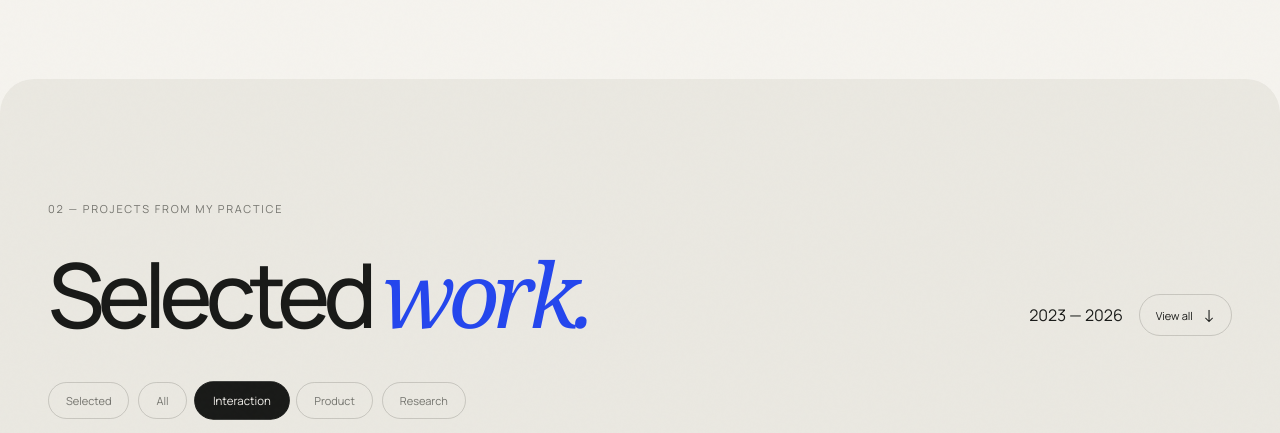
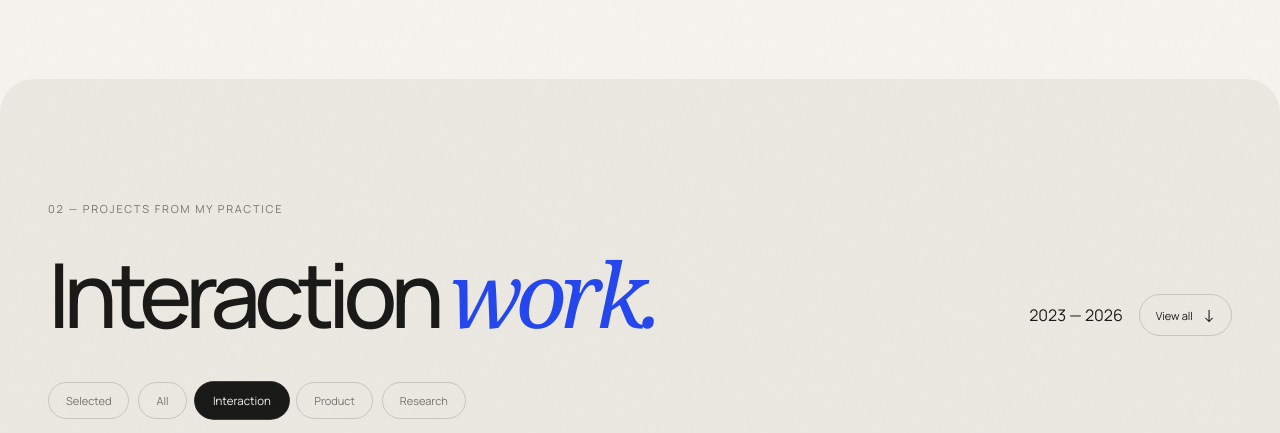
Before and after one commit to ursatelliteli-oss/portfolio, a plain HTML site: page index.html in a window 1280 px wide. Both pictures are taken after a click on the button "Interaction". Shown: the part 1592-2025 px from the top of the page. Drawn offline with Linux system fonts and the light colour scheme.

Commit message:
Update work heading with selected category

```diff
--- a/index.html
+++ b/index.html
@@ -73,7 +73,7 @@
     </div></section>
     <section class="works" id="works"><div class="wrap">
       <div class="section-kicker reveal">02 — Projects from my practice</div>
-      <div class="works-head reveal"><h2>Selected <em>work.</em></h2><div class="works-head-tools"><span class="work-count">2023 — 2026</span><button class="micro-button works-all" type="button"><span class="all-label">View all</span><span class="arrow">↓</span></button></div></div>
+      <div class="works-head reveal"><h2 aria-live="polite">Selected <em>work.</em></h2><div class="works-head-tools"><span class="work-count">2023 — 2026</span><button class="micro-button works-all" type="button"><span class="all-label">View all</span><span class="arrow">↓</span></button></div></div>
       <div class="filters reveal" role="group" aria-label="Filter projects"><button class="filter active" data-filter="featured">Selected</button><button class="filter" data-filter="all">All</button><button class="filter" data-filter="interaction">Interaction</button><button class="filter" data-filter="product">Product</button><button class="filter" data-filter="research">Research</button></div>
       <div class="masonry">
         <a class="project reveal" href="projects/kidulting.html" data-category="interaction research" data-featured="true" aria-label="Open Kidulting project"><div class="project-image"><img src="assets/work-covers/kidulting.jpg" alt="Kidulting project cover" loading="lazy"></div><div class="project-info"><div><h3 class="priority-title">Kidulting</h3><p>Interactive narrative · Game experience</p></div></div></a>
@@ -111,9 +111,12 @@
     const topButton=document.querySelector('.to-top');
     window.addEventListener('scroll',()=>topButton.classList.toggle('visible',window.scrollY>520),{passive:true});
     const filters = document.querySelectorAll('.filter');
+    const workHeading = document.querySelector('.works-head h2');
+    const workHeadingLabels = {featured: 'Selected', all: 'All', interaction: 'Interaction', product: 'Product', research: 'Research'};
     filters.forEach(button => button.addEventListener('click', () => {
       filters.forEach(item => item.classList.toggle('active', item === button));
       const type = button.dataset.filter;
+      workHeading.innerHTML = `${workHeadingLabels[type]} <em>work.</em>`;
       document.querySelectorAll('.project').forEach(card => { const show = type === 'all' || (type === 'featured' ? card.dataset.featured === 'true' : card.dataset.category.split(' ').includes(type)); card.hidden = !show; });
     }));
     document.querySelectorAll('.project:not([data-featured="true"])').forEach(card => card.hidden = true);
```
Also changed, not shown: public/index.html (+4 -1 lines).
